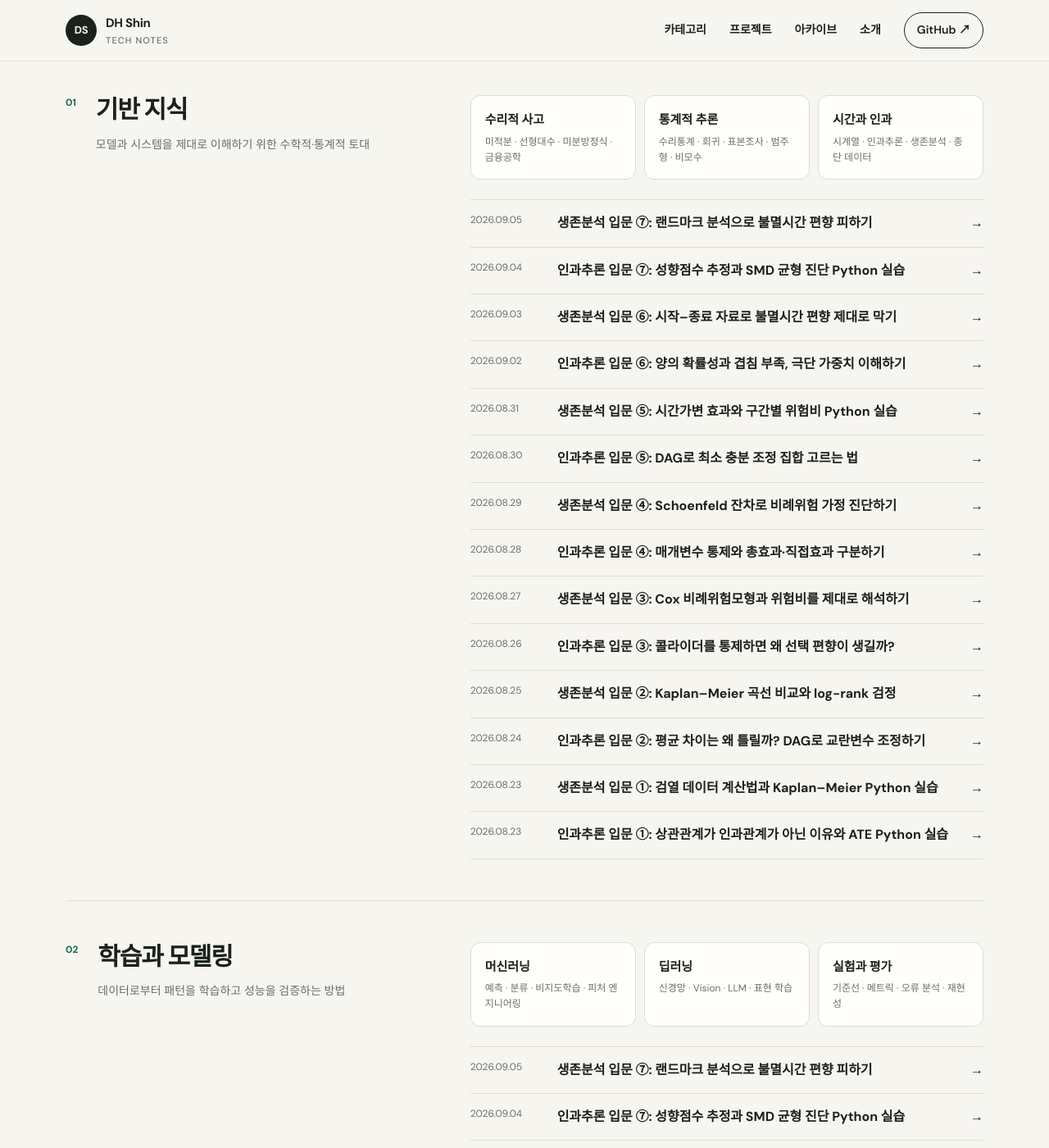
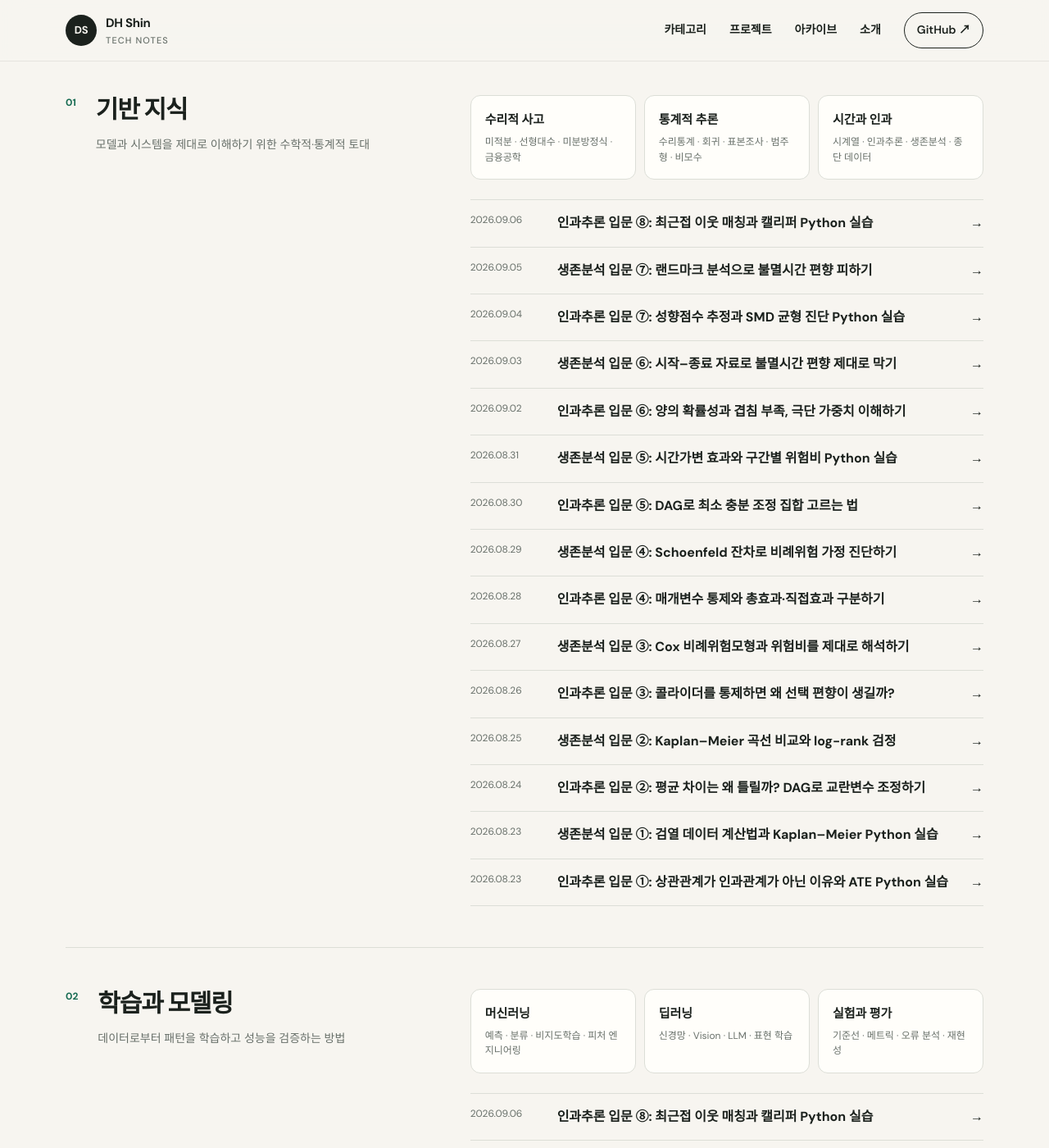
Before and after one commit to dhshin96/dhshin96.github.io, a Jekyll site: the page built from categories.md, in a window 1280 px wide and 1400 px high, scrolled down 376 px. Shown: the whole window at 82% size. Built offline with Jekyll 4.4.1, drawn with Linux system fonts in a browser that asks for light colours; some of the changed lines change nothing that is shown.

Commit message:
Add nearest neighbor caliper matching lesson

````diff
--- a/_posts/2026-09-04-causal-propensity-score-smd-balance.md
+++ b/_posts/2026-09-04-causal-propensity-score-smd-balance.md
@@ -167,7 +167,7 @@ pre: 가중 전 SMD=0.92, 가중 후 SMD=0.00
 
 ## 다음 글
 
-다음 글에서는 성향점수가 비슷한 사람끼리 짝짓는 **최근접 이웃 매칭**과 너무 먼 짝을 막는 **캘리퍼**를 배우고, 매칭 뒤 표본 수와 균형이 어떻게 달라지는지 확인한다.
+다음 글인 [인과추론 입문 ⑧: 최근접 이웃 매칭과 캘리퍼]({{ '/posts/causal-nearest-neighbor-caliper/' | relative_url }})에서는 성향점수가 비슷한 사람끼리 짝을 만들고, 너무 먼 짝을 막았을 때 표본 수와 균형이 어떻게 달라지는지 확인한다.
 
 ## 참고 자료
 
--- /dev/null
+++ b/_posts/2026-09-06-causal-nearest-neighbor-caliper.md
@@ -0,0 +1,154 @@
+---
+title: "인과추론 입문 ⑧: 최근접 이웃 매칭과 캘리퍼 Python 실습"
+date: 2026-09-06 09:00:00 +0900
+categories: [기반 지식, 학습과 모델링]
+tags: [인과추론, 성향점수매칭, 최근접이웃, 캘리퍼, 공변량균형, Python]
+description: "성향점수가 가장 가까운 대조군을 짝짓고, 먼 짝을 허용하지 않는 기준을 적용합니다. 작은 자료에서 매칭 표본이 6쌍에서 5쌍으로 줄고 SMD가 0.28에서 0.07로 개선되는 과정을 재현합니다."
+reading_time: 12
+series: "처음 시작하는 인과추론"
+level: "입문"
+math: true
+---
+
+> **이번 글의 목표:** 1:1 최근접 이웃 매칭이 누구와 누구를 짝짓는지 이해하고, 캘리퍼를 적용했을 때 표본 수와 공변량 균형이 함께 어떻게 달라지는지 계산한다.
+
+먼저 결과부터 보자. 처리군 6명과 대조군 8명을 성향점수로 짝지으면 매칭 전 **0.63**이던 공변량의 표준화 평균 차이(SMD)가 **0.28**로 줄어든다. 하지만 성향점수 0.95인 처리 대상은 0.65인 대조 대상과 억지로 연결된다. 허용 거리를 0.05로 제한하면 이 쌍은 만들지 않고, 5쌍만 남긴 표본의 SMD는 **0.07**이 된다.
+
+앞 글의 [성향점수 추정과 SMD 균형 진단]({{ '/posts/causal-propensity-score-smd-balance/' | relative_url }})에서 “점수가 비슷하다”와 “공변량이 균형을 이룬다”는 서로 다른 확인 단계임을 배웠다. 이번에는 그 점수를 실제 짝 선택에 사용한다.
+
+## 1. 가장 가까운 대조 대상을 한 명씩 고른다
+
+처리 여부를 $A$, 처리 전 공변량을 $L$이라고 하자. 성향점수는 $e(L)=P(A=1\mid L)$이다. 처리 대상 $i$와 대조 대상 $j$의 단순한 거리를 다음처럼 둘 수 있다.
+
+$$
+d(i,j)=|\hat e_i-\hat e_j|
+$$
+
+1:1 최근접 이웃 매칭은 각 처리 대상에 대해 아직 사용하지 않은 대조 대상 가운데 $d(i,j)$가 가장 작은 한 명을 고른다. 아래 예제는 처리 대상을 성향점수가 낮은 순서로 처리하고, 대조 대상을 다시 쓰지 않는 탐욕적 매칭이다. 앞에서 고른 짝을 나중에 되돌려 전체 거리 합을 최적화하지 않으므로 처리 순서나 동점 처리 방식에 따라 짝이 달라질 수 있다.
+
+매칭은 결과 $Y$를 보기 전에 비교 가능한 표본을 만드는 설계 단계다. 성향점수가 비슷한 두 사람은 관측한 처리 전 변수들의 분포가 비슷할 가능성이 있지만, 그것만으로 실제 균형이 보장되지는 않는다. 따라서 매칭 뒤에도 원래 공변량의 SMD를 다시 계산해야 한다.
+
+## 2. 작은 손계산: 가까운 다섯 쌍과 먼 한 쌍
+
+처리군의 성향점수를 0.20, 0.30, 0.40, 0.50, 0.60, 0.95라고 하자. 대조군에는 각각과 가까운 0.19, 0.29, 0.39, 0.49, 0.59가 있고, 나머지는 0.65, 0.10, 0.11이다. 처음 다섯 쌍의 거리는 모두 0.01이다.
+
+마지막 처리 대상에게 남은 가장 가까운 대조 대상은 0.65다. 그러나 거리는
+
+$$
+|0.95-0.65|=0.30
+$$
+
+으로 앞의 짝보다 30배 크다. “가장 가깝다”는 말은 “충분히 가깝다”는 뜻이 아니다. 후보가 모두 멀어도 알고리즘은 그중 하나를 고른다.
+
+매칭에 사용한 공변량 점수를 100배 한 값으로 두고 SMD를 계산하면, 전체 자료는 0.63이고 캘리퍼 없는 6쌍은 0.28이다. 나쁜 한 쌍이 남아 있어 균형이 충분히 좋아지지 않았다.
+
+## 3. 캘리퍼는 먼 짝을 거절하는 문턱이다
+
+캘리퍼 너비를 $c$라고 하면 다음 조건을 만족하는 후보만 짝으로 허용한다.
+
+$$
+|\hat e_i-\hat e_j|\le c
+$$
+
+이 예제에서 $c=0.05$로 정하면 거리 0.30인 마지막 쌍은 탈락한다. 다섯 쌍의 거리는 0.01이라 모두 남는다. 처리군 1명과 짝을 이루지 않은 대조군 3명은 매칭 표본의 효과 비교에 쓰이지 않는다. 표본은 작아지지만 남은 5쌍의 SMD는 0.07이다.
+
+<figure class="study-figure">
+  <img src="{{ '/assets/images/causal-inference/nearest-neighbor-caliper-matching.svg' | relative_url }}" alt="처리군 여섯 명과 대조군을 성향점수로 연결한 그림으로, 가까운 다섯 쌍은 거리 0.01이라 캘리퍼 안에 있고 성향점수 0.95와 0.65의 쌍은 거리 0.30이라 제외된다">
+  <figcaption>그림 1. 최근접 이웃은 가장 가까운 후보를 고르고, 캘리퍼는 그래도 너무 먼 짝을 만들지 못하게 한다.</figcaption>
+</figure>
+
+캘리퍼를 좁힐수록 언제나 더 좋은 분석이 되는 것은 아니다. 너무 좁으면 많은 처리 대상이 제외되어 정밀도가 낮아지고, 원래 목표로 삼은 처리군 전체가 아니라 매칭 가능한 일부에 대한 효과로 해석 범위가 달라질 수 있다. 실제 연구에서는 로짓 성향점수 표준편차의 0.2배가 자주 쓰이는 출발점이지만, 모든 자료에 자동으로 맞는 합격선은 아니다. 겹침, 표본 손실, 공변량 균형을 함께 보고 정해야 한다.
+
+대조 대상을 다시 쓸지 여부도 미리 정해야 한다. 비복원 매칭은 한 대조 대상을 한 번만 쓰므로 짝의 구성이 단순하지만, 적합한 대조 대상이 적으면 뒤쪽 처리 대상이 먼 상대와 연결될 수 있다. 복원 매칭은 같은 대조 대상을 여러 번 쓸 수 있어 거리는 줄일 수 있지만, 소수 관측치가 반복되어 정보량과 분산 계산이 달라진다. 어느 쪽이든 매칭 규칙을 결과를 본 뒤 유리하게 고르는 것이 아니라, 처리 전 자료의 겹침과 균형을 기준으로 정하고 보고서에 순서·복원 여부·캘리퍼를 남겨야 한다.
+
+제외된 사람도 기록해야 한다. 캘리퍼가 처리 대상 1명을 버렸다면 “원자료 6명 중 매칭된 5명”이라는 흐름을 숨기지 않는다. 제외 비율과 제외된 사람의 공변량 범위를 함께 보면, 추정 결과를 어느 집단까지 일반화할 수 있는지 판단하기 쉬워진다. 균형이 좋아졌다는 한 숫자만 보고 표본 손실을 잊으면 설계의 중요한 대가가 가려진다.
+
+[양의 확률성과 겹침 부족 설명]({{ '/posts/causal-positivity-overlap/' | relative_url }})을 연결하면 왜 성향점수 0.95인 처리 대상의 좋은 비교 상대를 찾기 어려운지 이해할 수 있다. 캘리퍼는 겹침이 부족한 관측치를 억지로 살리는 장치가 아니라, 비교 근거가 약한 짝을 드러내는 장치다.
+
+## 4. Python 실습: 캘리퍼 전후를 같은 함수로 비교하기
+
+아래 코드는 표준 라이브러리만 사용한다. 처리 대상을 점수 오름차순으로 순회하며, 아직 쓰지 않은 대조 대상 중 가장 가까운 후보를 찾는다. `caliper=None`이면 모든 처리 대상의 짝을 만들고, 0.05를 주면 거리가 문턱을 넘는 짝을 버린다.
+
+```python
+from math import fsum, sqrt
+
+treated = [20, 30, 40, 50, 60, 95]
+control = [19, 29, 39, 49, 59, 65, 10, 11]
+
+
+def nearest_match(caliper=None):
+    available = set(range(len(control)))
+    pairs = []
+    for t in treated:
+        j = min(available, key=lambda k: abs(t - control[k]))
+        distance = abs(t - control[j]) / 100
+        if caliper is None or distance <= caliper:
+            pairs.append((t, control[j], distance))
+            available.remove(j)
+    return pairs
+
+
+def smd(group_1, group_0):
+    mean_1 = fsum(group_1) / len(group_1)
+    mean_0 = fsum(group_0) / len(group_0)
+    var_1 = fsum((x - mean_1) ** 2 for x in group_1) / len(group_1)
+    var_0 = fsum((x - mean_0) ** 2 for x in group_0) / len(group_0)
+    return (mean_1 - mean_0) / sqrt((var_1 + var_0) / 2)
+
+
+print(f"매칭 전 SMD: {smd(treated, control):.2f}")
+for label, caliper in [("캘리퍼 없음", None), ("캘리퍼 0.05", 0.05)]:
+    pairs = nearest_match(caliper)
+    matched_t = [t for t, _, _ in pairs]
+    matched_c = [c for _, c, _ in pairs]
+    print(f"{label}: {len(pairs)}쌍, SMD={smd(matched_t, matched_c):.2f}")
+    print("거리:", [round(d, 2) for _, _, d in pairs])
+```
+
+실행 결과는 다음과 같다.
+
+```text
+매칭 전 SMD: 0.63
+캘리퍼 없음: 6쌍, SMD=0.28
+거리: [0.01, 0.01, 0.01, 0.01, 0.01, 0.3]
+캘리퍼 0.05: 5쌍, SMD=0.07
+거리: [0.01, 0.01, 0.01, 0.01, 0.01]
+```
+
+### 결과 해석
+
+최근접 이웃 매칭만으로도 불균형은 줄었지만, 마지막 먼 짝 때문에 SMD가 0.28에 머물렀다. 캘리퍼를 적용한 뒤에는 모든 남은 쌍의 거리가 0.01이고 SMD도 0.07로 줄었다. 다만 이것은 “5쌍의 관측 공변량 균형이 좋아졌다”는 결과다. 제외된 처리 대상까지 대표하거나 미측정 교란이 사라졌다는 뜻은 아니다.
+
+또한 이 실습은 원리를 분리해 보기 위해 공변량 하나로 만든 작은 자료다. 실제 분석에서는 먼저 [DAG로 선택한 충분 조정 집합]({{ '/posts/causal-minimal-adjustment-set/' | relative_url }})으로 성향점수를 추정하고, 매칭 뒤 그 집합의 각 변수와 분포를 진단해야 한다.
+
+## 5. 직접 바꿔 보는 연습
+
+### 연습 1: 캘리퍼 너비 바꾸기
+
+0.05를 0.30과 0.009로 바꾼다. 각각 몇 쌍이 남는지 확인하고, 경계값이 `<=` 조건에 포함되는지도 살펴본다.
+
+### 연습 2: 처리 순서 바꾸기
+
+`treated`를 역순으로 순회해 본다. 대조군을 재사용하지 않는 탐욕적 알고리즘에서 선택 순서가 짝과 균형에 영향을 주는지 비교한다.
+
+### 연습 3: 표본 수와 균형 함께 기록하기
+
+캘리퍼를 0.01부터 0.30까지 바꾸면서 남은 쌍 수와 SMD를 표로 만든다. SMD 하나만 최소화하는 선택과 분석 대상을 보존하는 선택이 같지 않을 수 있음을 설명해 본다.
+
+## 6. 이번 글에서 꼭 기억할 다섯 문장
+
+1. 최근접 이웃 매칭은 성향점수 거리가 가장 작은 대조 대상을 고른다.
+2. 가장 가까운 후보도 절대적으로는 너무 멀 수 있다.
+3. 캘리퍼는 허용 거리보다 먼 짝을 만들지 않는 기준이다.
+4. 캘리퍼를 좁히면 균형이 좋아질 수 있지만 표본과 해석 대상도 달라진다.
+5. 최종 판단에는 매칭 쌍 수, 공변량 SMD, 겹침을 함께 기록해야 한다.
+
+## 다음 글
+
+다음 글에서는 매칭된 쌍에서 결과 차이를 계산해 **처리군 평균 처치효과(ATT)**를 추정하고, 매칭 뒤 표준오차를 어떻게 생각해야 하는지 배운다.
+
+## 참고 자료
+
+- Paul R. Rosenbaum, Donald B. Rubin (1985), [*Constructing a Control Group Using Multivariate Matched Sampling Methods That Incorporate the Propensity Score*](https://doi.org/10.1080/00031305.1985.10479383), 성향점수를 활용한 최근접 매칭과 비교군 구성의 고전 논문이다.
+- Peter C. Austin (2011), [*Optimal caliper widths for propensity-score matching when estimating differences in means and differences in proportions in observational studies*](https://doi.org/10.1002/pst.433), 모의실험으로 캘리퍼 너비와 편향·평균제곱오차를 비교한다.
+- MatchIt, [*Nearest Neighbor Matching*](https://kosukeimai.github.io/MatchIt/reference/method_nearest.html), 최근접 이웃 매칭의 순서, 복원 여부, 캘리퍼 등 구현 선택을 설명하는 공식 문서다.
````
Also changed, not shown: assets/images/causal-inference/nearest-neighbor-caliper-matching.svg (added).
